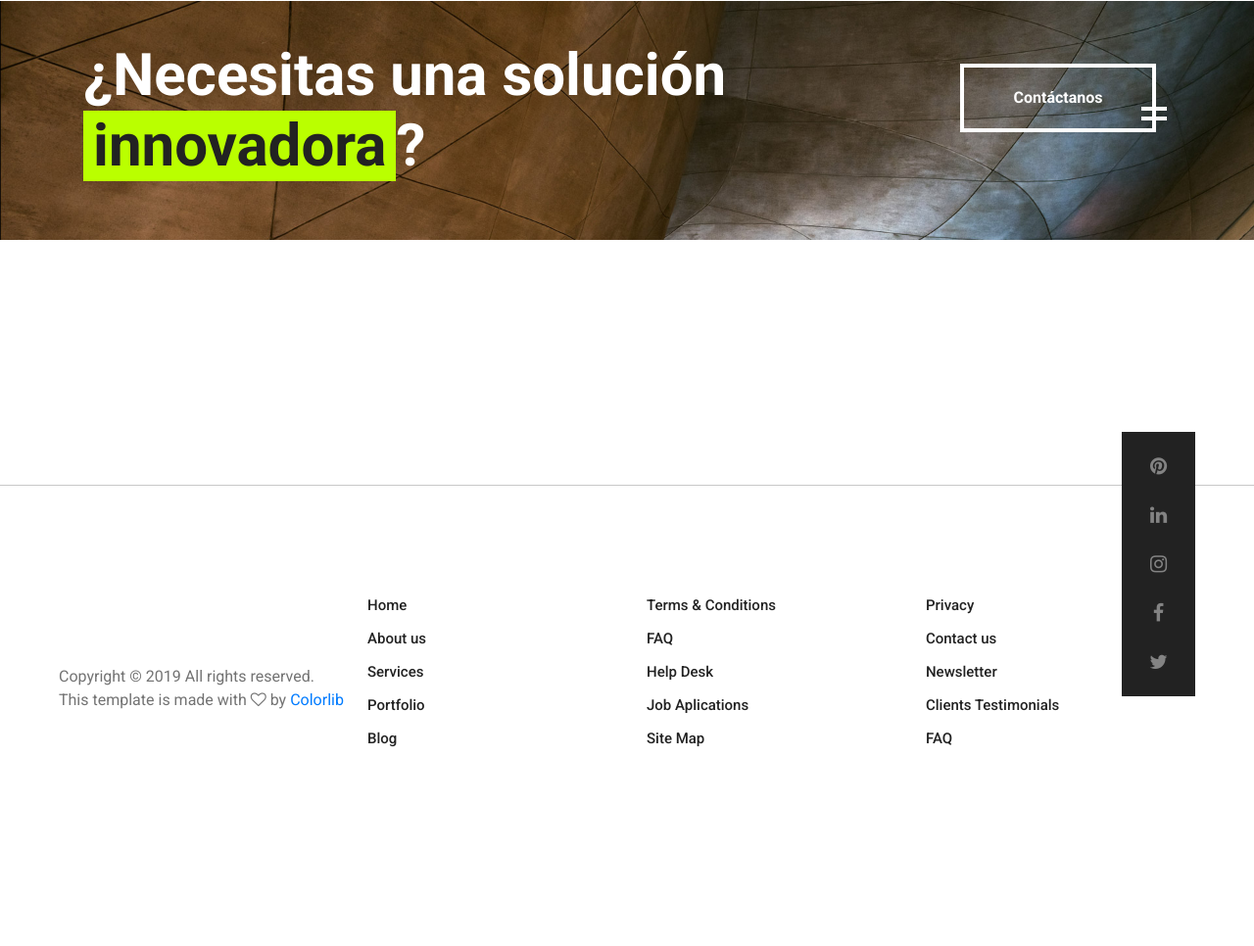
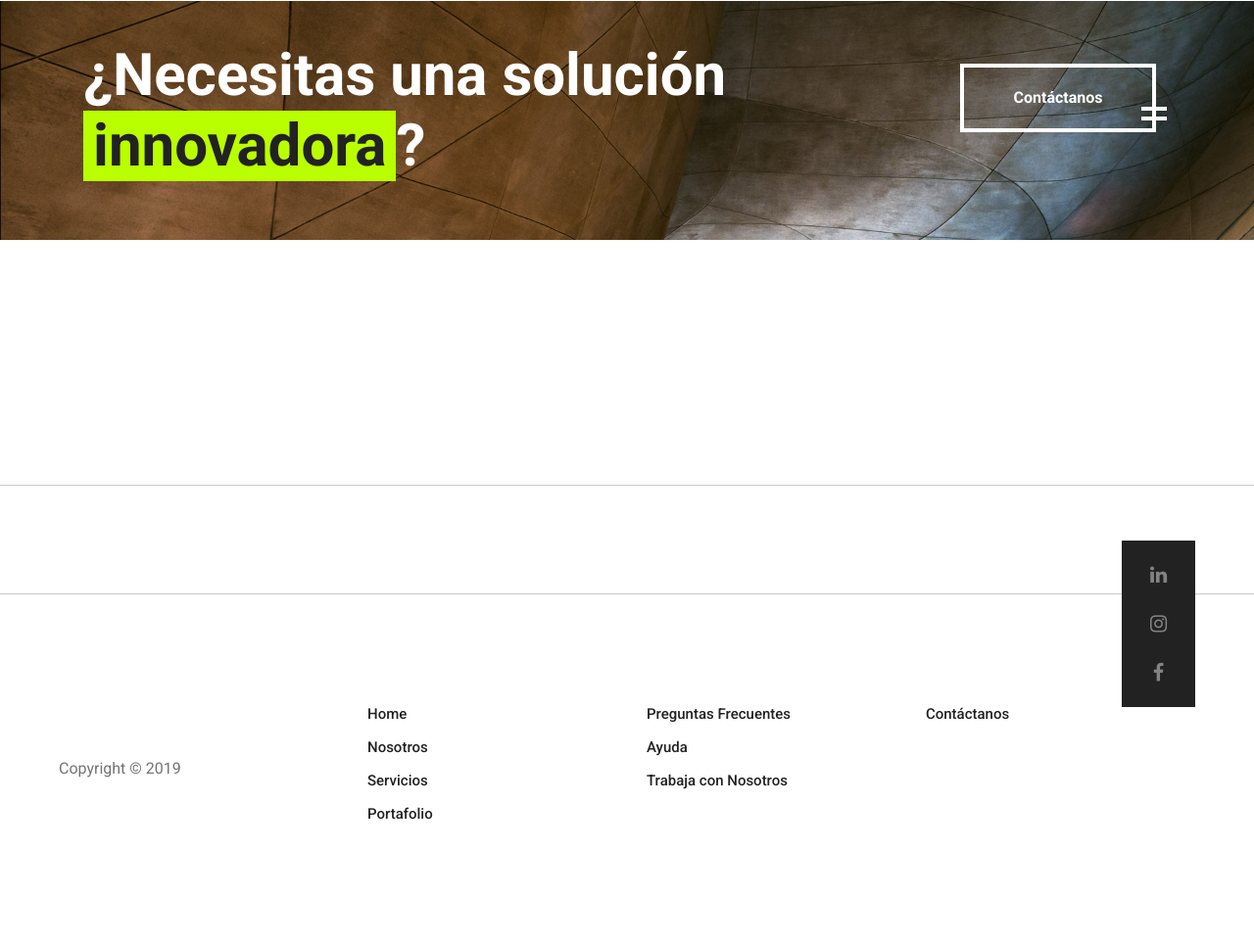
Before and after one commit to FanTom1003/aura, a plain HTML site: page portfolio.html in a window 1280 px wide. Shown: the part 1280-2246 px from the top of the page at 98% size. Before the commit the page ends 2166 px from the top, so only its background shows below. Drawn offline with Linux system fonts and the light colour scheme.

Commit message:
quitando extras de footer

```diff
--- a/portfolio.html
+++ b/portfolio.html
@@ -71,7 +71,7 @@
         <div class="container">
             <!-- portfolio filter menu -->
             <ul class="portfolio-filter">
-                <li class="filter" data-filter="*">All</li>
+                <li class="filter" data-filter="*">Todo</li>
                 <li class="filter" data-filter=".photo">Photography</li>
                 <li class="filter" data-filter=".design">Design</li>
                 <li class="filter" data-filter=".iden">Identity</li>
@@ -130,13 +130,12 @@
 
     <!-- Footer section start -->
     <footer class="footer-section">
+        <footer class="footer-section">
             <div class="footer-social">
                 <div class="social-links">
-                <a href="#"><i class="fa fa-pinterest"></i></a>
                     <a href="#"><i class="fa fa-linkedin"></i></a>
                     <a href="#"><i class="fa fa-instagram"></i></a>
-                <a href="#"><i class="fa fa-facebook"></i></a>
-                <a href="#"><i class="fa fa-twitter"></i></a>
+                    <a href="https://www.facebook.com/AURACONSULTORA/" target="_blank"><i class="fa fa-facebook"></i></a>
                 </div>
             </div>
             <div class="container">
@@ -146,33 +145,26 @@
                             <div class="col-md-4">
                                 <div class="footer-item">
                                     <ul>
-                                    <li><a href="#">Home</a></li>
-                                    <li><a href="#">About us</a></li>
-                                    <li><a href="#">Services</a></li>
-                                    <li><a href="#">Portfolio</a></li>
-                                    <li><a href="#">Blog</a></li>
+                                        <li><a href="index.html">Home</a></li>
+                                        <li><a href="about.html">Nosotros</a></li>
+                                        <li><a href="service.html">Servicios</a></li>
+                                        <li><a href="portfolio.html">Portafolio</a></li>
                                     </ul>
                                 </div>
                             </div>
                             <div class="col-md-4">
                                 <div class="footer-item">
                                     <ul>
-                                    <li><a href="#">Terms & Conditions</a></li>
-                                    <li><a href="#">FAQ</a></li>
-                                    <li><a href="#">Help Desk</a></li>
-                                    <li><a href="#">Job Aplications</a></li>
-                                    <li><a href="#">Site Map</a></li>
+                                        <li><a href="#">Preguntas Frecuentes</a></li>
+                                        <li><a href="#">Ayuda</a></li>
+                                        <li><a href="#">Trabaja con Nosotros</a></li>
                                     </ul>
                                 </div>
                             </div>
                             <div class="col-md-4">
                                 <div class="footer-item">
                                     <ul>
-                                    <li><a href="#">Privacy</a></li>
-                                    <li><a href="#">Contact us</a></li>
-                                    <li><a href="#">Newsletter</a></li>
-                                    <li><a href="#">Clients Testimonials</a></li>
-                                    <li><a href="#">FAQ</a></li>
+                                        <li><a href="contact.html">Contáctanos</a></li>
                                     </ul>
                                 </div>
                             </div>
@@ -180,11 +172,13 @@
                     </div>
                 </div>
             </div>
+
             <!-- Link back to Colorlib can't be removed. Template is licensed under CC BY 3.0. -->
             <div class="copyright">Copyright &copy;
                 <script>
                     document.write(new Date().getFullYear());
-            </script> All rights reserved. <br>This template is made with <i class="fa fa-heart-o" aria-hidden="true"></i> by <a href="https://colorlib.com" target="_blank">Colorlib</a></div>
+                </script>
+                <!--Todos los derechos reservados. <br>This template is made with <i class="fa fa-heart-o" aria-hidden="true"></i> by <a href="https://colorlib.com" target="_blank">Colorlib</a>--></div>
             <!-- Link back to Colorlib can't be removed. Template is licensed under CC BY 3.0. -->
         </footer>
         <!-- Footer section end -->
```
Also changed, not shown: about.html (+6 -10 lines), contact.html (+7 -10 lines), service.html (+33 -35 lines). Lines whose indentation alone changed are shown as unchanged.
